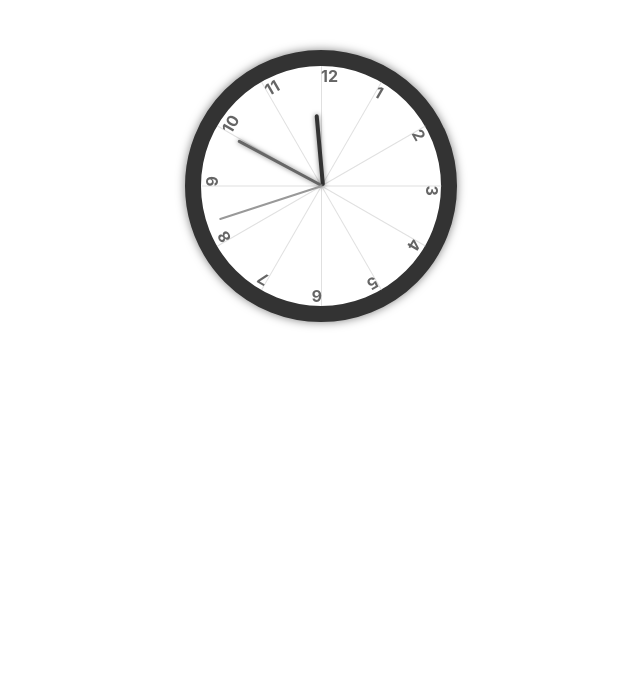
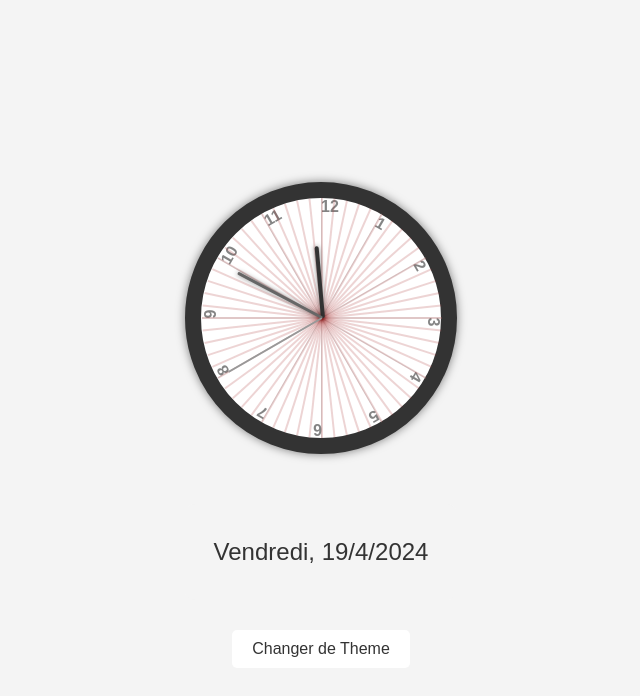
Before and after one commit to Bledichef/horloge-app, a React (Create React App) app: page / in a window 1280 px wide. Shown: the top 696 px of the page, without its empty margins (319-959 px from the left). Built offline with nearby package versions, Linux system fonts and the light colour scheme.

Commit message:
Add theme light/ dark

```diff
--- a/src/Horloge.css
+++ b/src/Horloge.css
@@ -1,12 +1,78 @@
+:root {
+    --background-color: white;
+    --text-color: black;
+    --hand-color: #333;
+    --button-color: #333;
+    --button-background-color: #fff;
+    --hour-marker-color: #ccc;
+    --horloge-background-color: white;
+    --horloge-border-color: #333;
+    --hand-color-hour: #333;
+    --hand-color-minute: #666;
+    --hand-color-second: #999;
+    --number-color: black;
+    --horloge-border-radius: 50%;
+    --horloge-background: white;
+}
+
+body {
+    font-family: 'Arial', sans-serif;
+    background-color: var(--background-color);
+
+    color: #333;
+    display: flex;
+    justify-content: center;
+    align-items: center;
+    height: 100vh;
+    margin: 0;
+    padding: 0;
+
+}
+body.light-mode {
+    background: linear-gradient(to right, #f4f4f4, #99f2c8);
+    color: #333;
+}
+
+body.dark-mode {
+    background: linear-gradient(to right, #1f4037, #0c0c0c);
+    color: #fff;
+}
+
+button {
+    padding: 10px 20px;
+    font-size: 1em;
+    border: none;
+    border-radius: 5px;
+    cursor: pointer;
+    transition: background-color 0.3s ease, color 0.3s ease;
+    color: var(--button-color);
+    background-color: var(--button-background-color);
+
+}
+
+button:hover {
+    background-color: #555;
+}
+
+button:active {
+    transform: scale(0.98);
+}
+
+
+.horloge-container {
+    background: inherit;
+    color: inherit;
+}
+
 .horloge {
     position: relative;
     width: 200px;
     height: 200px;
     border: 16px solid #333;
-    border-radius: 50%;
+    border-radius: var(--horloge-border-radius);
     padding: 20px;
     margin: 50px auto;
-    background: white;
+    background: var(--horloge-background);
     box-shadow: 0 0 10px rgba(0,0,0,0.5);
 }
 
@@ -37,44 +103,66 @@
     left: 50%;
     transform-origin: center bottom;
     transition: transform 0.3s ease-in-out;
-    border-radius: 4px; /* Ajouter des coins arrondis */
+    border-radius: 4px;
 }
 
 .hour-marker {
     position: absolute;
     width: 1px;
     height: 50%;
-    background: #ccc;
+    background: var(--hour-marker-color);
     top: 0;
     left: 50%;
     transform-origin: center bottom;
-    opacity: 0.6; /* Rendre les marqueurs d'heure un peu transparents */
+    opacity: 0.6;
+}
+
+.hour-marker span {
+    bottom: -20px;
+    color: var(--number-color);
+    transform: translateX(-50%) rotate(-30deg);
+    font-size: 16px;
+    font-weight: bold;
+}
+
+.minute-marker {
+    position: absolute;
+    width: 2px; /* Augmentez la largeur */
+    height: 50%;
+    background: #A52A2A; /* Changez la couleur pour tester */
+    top: 0;
+    left: 50%;
+    transform-origin: center bottom;
+    opacity: 0.2;
 }
 
 .hour-hand {
     width: 4px;
     height: 30%;
-    background: #333;
-    box-shadow: 0 0 5px rgba(0, 0, 0, 0.5); /* Ajouter une ombre pour donner de la profondeur */
+    background: var(--hand-color-hour);
+    box-shadow: 0 0 5px rgba(0, 0, 0, 0.5);
 }
 
 .minute-hand {
     width: 3px;
     height: 40%;
-    background: #666;
-    box-shadow: 0 0 5px rgba(0, 0, 0, 0.5); /* Ajouter une ombre pour donner de la profondeur */
+    background: var(--hand-color-minute);
+    box-shadow: 0 0 5px rgba(0, 0, 0, 0.5);
 }
 
 .second-hand {
     width: 2px;
     height: 45%;
-    background: #999;
+    background: var(--hand-color-second);
+    transition: none;
 }
-  .hour-marker span {
 
-  bottom: -20px; /* Ajuster en fonction de la taille de votre horloge */
-
-  transform: translateX(-50%) rotate(-30deg); /* Centrer et annuler la rotation du marqueur d'heure */
-  font-size: 16px; /* Ajuster en fonction de la taille de votre horloge */
-  font-weight: bold; /* Rendre le texte en gras */
+.date-container {
+    text-align: center;
+    margin: 30px 0; /* Augmenter la marge pour donner plus d'espace */
+    font-size: 1.5em; /* Augmenter la taille de la police pour rendre le texte plus lisible */
+    color: var(--text-color); /* Utiliser la variable de couleur de texte pour s'adapter au thème */
+    background-color: var(--background-color); /* Ajouter une couleur de fond pour distinguer le conteneur de date */
+    border-radius: 10px; /* Ajouter un arrondi aux coins pour un aspect plus doux */
+    padding: 10px; /* Ajouter du padding pour donner de l'espace autour du texte */
 }
--- a/src/Horloge.jsx
+++ b/src/Horloge.jsx
@@ -1,33 +1,69 @@
-import React from 'react';
+import React, { useState, useEffect } from 'react';
 import './Horloge.css';
 
-class Horloge extends React.Component {
-  constructor(props) {
-    super(props);
-    this.state = {
-      date: new Date()
+const date = new Date();
+const days = ['Dimanche', 'Lundi', 'Mardi', 'Mercredi', 'Jeudi', 'Vendredi', 'Samedi'];
+const dayName = days[date.getDay()];
+const dateString = `${date.getDate()}/${date.getMonth()+1}/${date.getFullYear()}`;
+
+
+const themes = {
+    light: {
+
+      '--background-color': '#f4f4f4',
+      '--text-color': '#333',
+      '--hand-color': '#333',
+      '--button-color': '#333',
+      '--button-background-color': '#fff',
+      '--hour-marker-color': '#ccc',
+      '--horloge-background-color': '#fff',
+      '--horloge-border-color': '#333',
+      '--hand-color-hour': '#333',
+      '--hand-color-minute': '#666',
+      '--hand-color-second': '#999',
+      '--number-color': '#333',
+      '--horloge-border-radius': '50%',
+      '--horloge-background': '#fff',
+    },
+    dark: {
+      '--background-color': '#1f4037',
+      '--text-color': '#fff',
+      '--hand-color': '#ccc',
+      '--button-color': '#fff',
+      '--button-background-color': '#333',
+      '--hour-marker-color': '#fff',
+      '--horloge-background-color': '#333',
+      '--horloge-border-color': '#fff',
+      '--hand-color-hour': '#ccc',
+      '--hand-color-minute': '#aaa',
+      '--hand-color-second': '#bbb',
+      '--number-color': '#fff',
+      '--horloge-border-radius': '50%',
+      '--horloge-background': '#333',
+    },
   };
-  }
 
-  componentDidMount() {
-    this.timerID = setInterval(
-      () => this.tick(),
-      1000
-    );
-  }
+const Horloge = () => {
+  const [date, setDate] = useState(new Date());
+  const [theme, setTheme] = useState('light');
 
-  componentWillUnmount() {
-    clearInterval(this.timerID);
-  }
+  useEffect(() => {
+    const timerID = setInterval(() => setDate(new Date()), 1000);
+    return () => clearInterval(timerID);
+  }, []);
 
-  tick() {
-    this.setState({
-      date: new Date()
+  useEffect(() => {
+    const root = document.documentElement;
+    const themeProperties = themes[theme];
+    Object.entries(themeProperties).forEach(([property, value]) => {
+      root.style.setProperty(property, value);
     });
-  }
+  }, [theme]);
 
-  render() {
-    const { date } = this.state;
+  const toggleTheme = () => {
+    setTheme(theme === 'light' ? 'dark' : 'light');
+  };
+
   const seconds = date.getSeconds() * 6;
   const minutes = date.getMinutes() * 6 + (seconds / 60);
   const hours = ((date.getHours() % 12) / 12) * 360 + (minutes / 12);
@@ -38,19 +74,34 @@ class Horloge extends React.Component {
       className="hour-marker"
       style={{ transform: `rotate(${i * 30}deg)` }}
     >
-          <span>{i === 0 ? 12 : i}</span> {/* Afficher le chiffre de l'heure */}
+      <span>{i === 0 ? 12 : i}</span>
     </div>
   ));
 
+  const minuteMarkers = Array(60).fill(null).map((_, i) => (
+    <div
+      key={i}
+      className="minute-marker"
+      style={{ transform: `rotate(${i * 6}deg)` }}
+    />
+  ));
+
   return (
+    <div className="horloge-container">
       <div className="horloge">
         {hourMarkers}
+        {minuteMarkers}
         <div className="hand hour-hand" style={{ transform: `rotate(${hours}deg)` }} />
         <div className="hand minute-hand" style={{ transform: `rotate(${minutes}deg)` }} />
         <div className="hand second-hand" style={{ transform: `rotate(${seconds}deg)` }} />
       </div>
+      {/* Ajoutez ces lignes pour afficher la date et le jour de la semaine */}
+      <div className={`date-container ${theme}`}>
+    <p>{dayName}, {dateString}</p>
+</div>
+      <button onClick={toggleTheme}>Changer de Theme</button>
+    </div>
   );
-  }
-}
+};
 
 export default Horloge;
```
Lines whose indentation alone changed are shown as unchanged.
